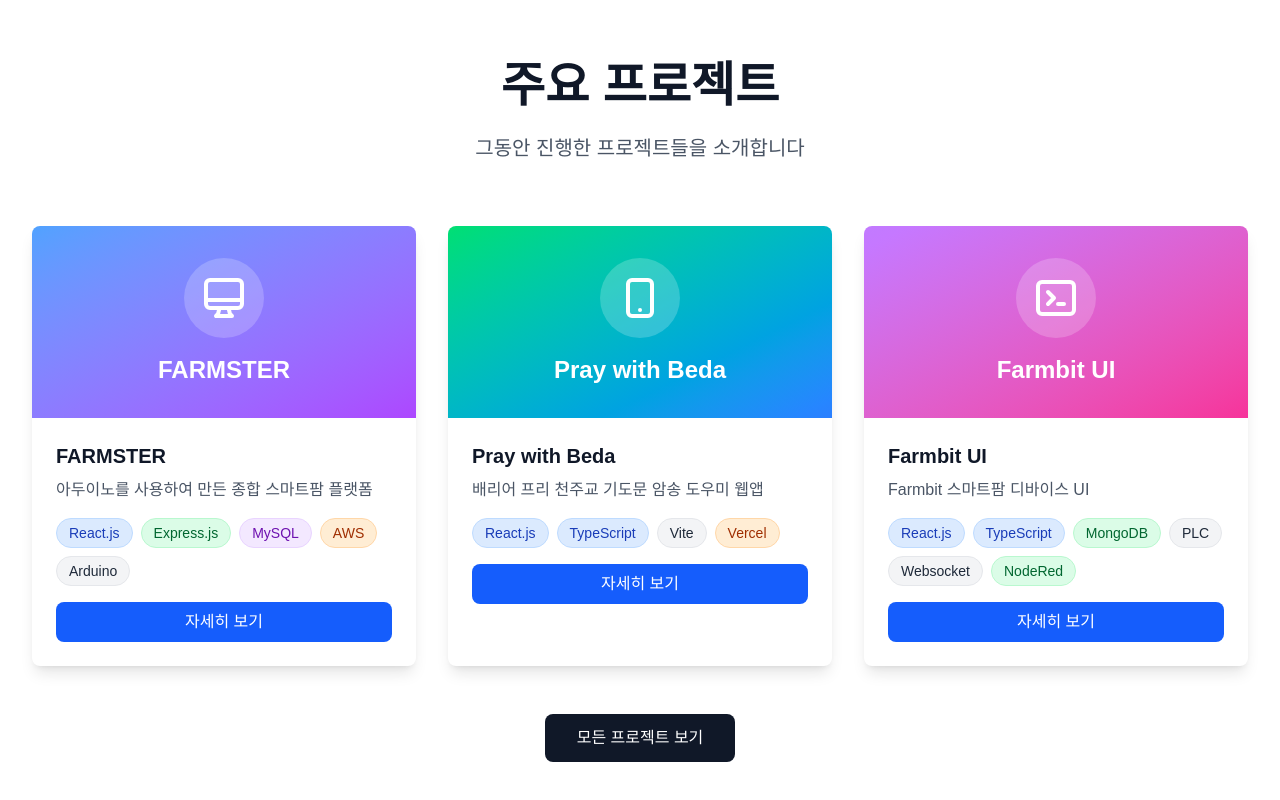
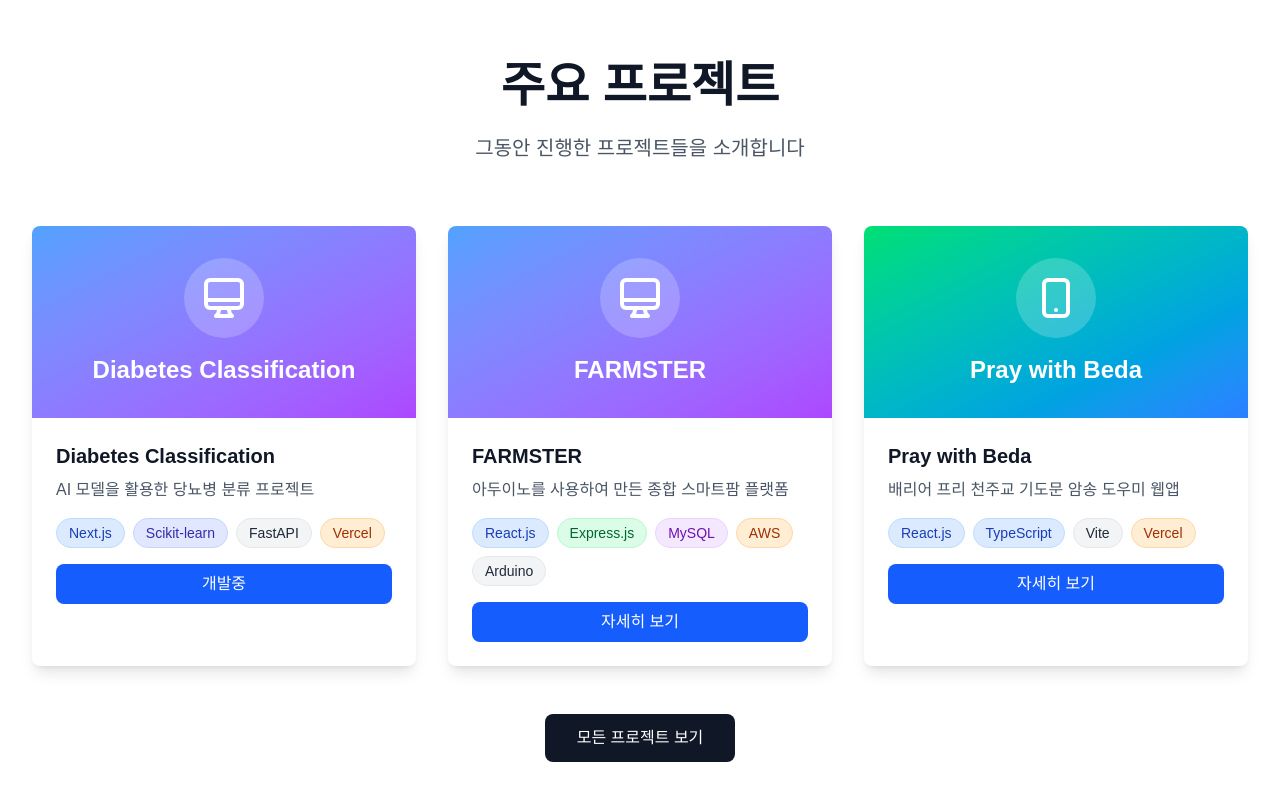
Before and after one commit to ej-rarus/leeeunjae.com, a Next.js app: page / in a window 1280 px wide. Shown: the part 818-1618 px from the top of the page. Built offline with nearby package versions, Linux system fonts and the light colour scheme.

Commit message:
v1.0.6 프로젝트 추가: 당뇨병 분류 프로젝트를 추가하여 기술 스택과 설명을 포함하고, 사용자에게 더 많은 정보 제공을 위한 링크와 버튼 텍스트를 설정함.

```diff
--- a/data/projects.ts
+++ b/data/projects.ts
@@ -11,6 +11,17 @@ export interface Project {
 }
 
 export const projects: Project[] = [
+  {
+    id: "diabetes-classification",
+    title: "Diabetes Classification",
+    description: "AI 모델을 활용한 당뇨병 분류 프로젝트",
+    technologies: ["Next.js", "Scikit-learn", "FastAPI", "Vercel"],
+    gradientFrom: "from-blue-400",
+    gradientTo: "to-purple-500",
+    buttonText: "개발중",
+    href: "#",
+    iconType: "portfolio"
+  },
   {
     id: "farmster",
     title: "FARMSTER",
```
